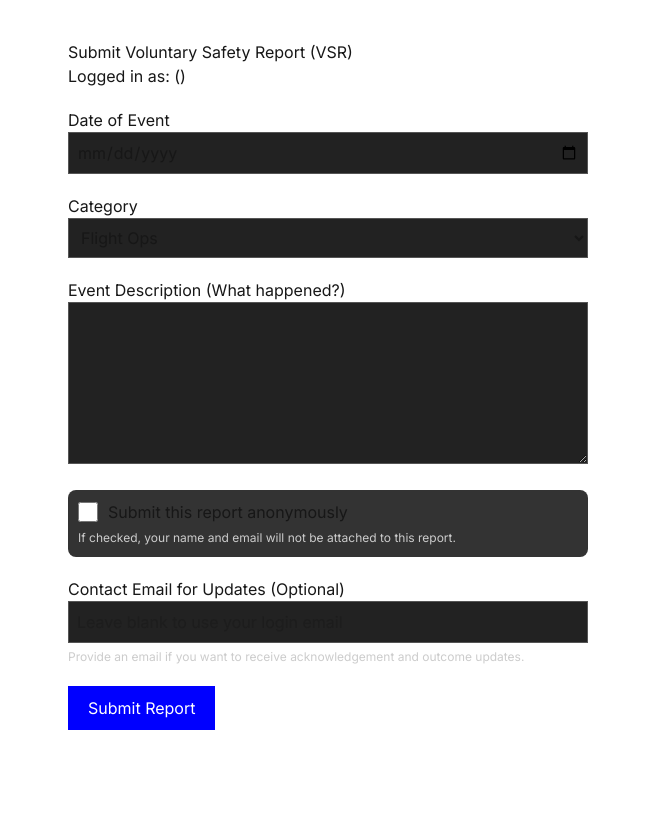
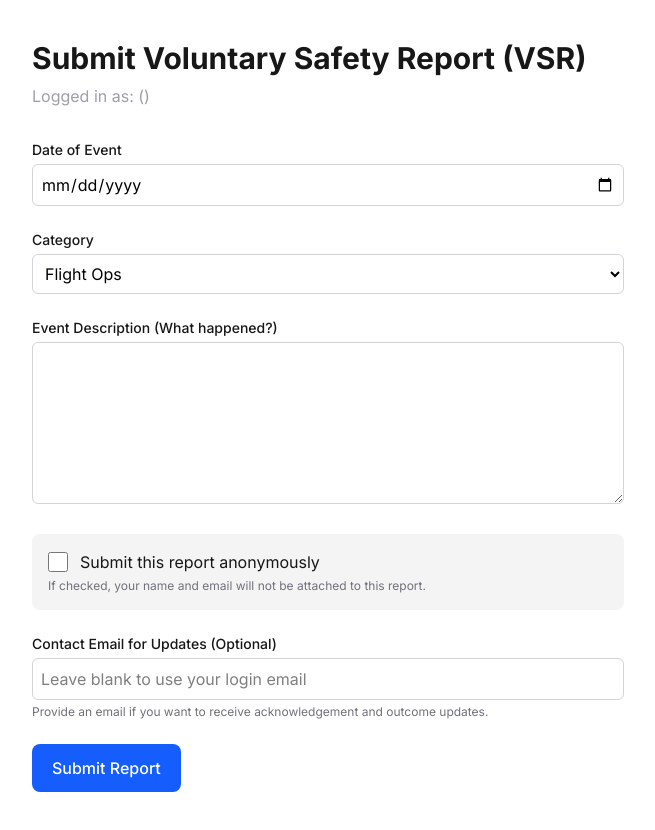
Before and after one commit to 17not70/AeroInsight, a Next.js app: page /submit-vsr in a window 1280 px wide. Shown: the whole page, without its empty margins (312-967 px from the left). Before the commit the page ends 800 px from the top, so only its background shows below. Built offline with nearby package versions, Linux system fonts and the light colour scheme; no server answers; the database is empty; sample sign-in values are in the browser's storage.

Commit message:
Fix: Refactor VSR form with Tailwind for dark mode

```diff
--- a/app/submit-vsr/page.tsx
+++ b/app/submit-vsr/page.tsx
@@ -22,12 +22,8 @@ export default function SubmitVSRPage() {
   const [eventDate, setEventDate] = useState("");
   const [description, setDescription] = useState("");
   const [category, setCategory] = useState("Flight Ops");
-
-  // --- NEW STATE for Anonymity ---
   const [isAnonymous, setIsAnonymous] = useState(false);
   const [contactEmail, setContactEmail] = useState("");
-  // --- END NEW STATE ---
-
   const [isSubmitting, setIsSubmitting] = useState(false);
   const [submitError, setSubmitError] = useState<string | null>(null);
 
@@ -36,7 +32,7 @@ export default function SubmitVSRPage() {
     e.preventDefault();
     setSubmitError(null);
 
-    if (!user) { // This check is a safeguard
+    if (!user) {
       setSubmitError("You must be logged in to submit a report.");
       return;
     }
@@ -44,8 +40,6 @@ export default function SubmitVSRPage() {
     setIsSubmitting(true);
 
     try {
-      // --- NEW LOGIC for Anonymity ---
-      // 1. Create a base report object
       let reportData: any = {
         type: "VSR",
         status: "New",
@@ -53,30 +47,23 @@ export default function SubmitVSRPage() {
         description: description,
         category: category,
         createdAt: serverTimestamp(),
-        isAnonymous: isAnonymous, // Store the user's choice
+        isAnonymous: isAnonymous,
       };
 
-      // 2. Add user info ONLY if not anonymous
       if (isAnonymous) {
         reportData.reporter_id = "anonymous";
         reportData.reporter_email = "anonymous";
       } else {
         reportData.reporter_id = user.uid;
         reportData.reporter_email = user.email;
-        // Only add contact email if they provided one
         if (contactEmail.trim() !== "") {
           reportData.contactEmail = contactEmail.trim();
         }
       }
-      // --- END NEW LOGIC ---
 
-      // 3. Get a reference to the 'reports' collection
       const reportsCollection = collection(firestore, "reports");
-
-      // 4. Add the new document
       await addDoc(reportsCollection, reportData);
 
-      // 5. Success! Redirect to the dashboard
       alert("Report submitted successfully!");
       router.push("/dashboard");
 
@@ -90,35 +77,44 @@ export default function SubmitVSRPage() {
 
   // --- Render Logic ---
   if (loading || !user) {
-    return <div>Loading form...</div>;
+    return <div className="p-10">Loading form...</div>;
   }
 
+  // This layout uses Tailwind classes
   return (
-    <div style={{ padding: "40px", maxWidth: "600px", margin: "auto" }}>
-      <h1>Submit Voluntary Safety Report (VSR)</h1>
-      <p>Logged in as: {appUser?.name} ({appUser?.email})</p>
+    <div className="max-w-2xl p-10 mx-auto">
+      <h1 className="text-3xl font-bold">Submit Voluntary Safety Report (VSR)</h1>
+      <p className="mt-2 text-zinc-400">
+        Logged in as: {appUser?.name} ({appUser?.email})
+      </p>
 
-      <form onSubmit={handleSubmit}>
+      <form onSubmit={handleSubmit} className="mt-8 space-y-6">
         {/* Event Date */}
-        <div style={{ margin: "20px 0" }}>
-          <label>Date of Event</label>
+        <div>
+          <label htmlFor="eventDate" className="block text-sm font-medium">
+            Date of Event
+          </label>
           <input
+            id="eventDate"
             type="date"
             value={eventDate}
             onChange={(e) => setEventDate(e.target.value)}
             required
-            style={{ width: "100%", padding: "8px", background: "#222", border: "1px solid #555" }}
+            className="w-full p-2 mt-1 text-black bg-white border border-zinc-300 rounded-md dark:bg-zinc-800 dark:text-white dark:border-zinc-700"
           />
         </div>
 
         {/* Category */}
-        <div style={{ margin: "20px 0" }}>
-          <label>Category</label>
+        <div>
+          <label htmlFor="category" className="block text-sm font-medium">
+            Category
+          </label>
           <select
+            id="category"
             value={category}
             onChange={(e) => setCategory(e.target.value)}
             required
-            style={{ width: "100%", padding: "8px", background: "#222", border: "1px solid #555" }}
+            className="w-full p-2 mt-1 text-black bg-white border border-zinc-300 rounded-md dark:bg-zinc-800 dark:text-white dark:border-zinc-700"
           >
             <option value="Flight Ops">Flight Ops</option>
             <option value="Ground Handling">Ground Handling</option>
@@ -129,61 +125,68 @@ export default function SubmitVSRPage() {
         </div>
 
         {/* Description */}
-        <div style={{ margin: "20px 0" }}>
-          <label>Event Description (What happened?)</label>
+        <div>
+          <label htmlFor="description" className="block text-sm font-medium">
+            Event Description (What happened?)
+          </label>
           <textarea
+            id="description"
             value={description}
             onChange={(e) => setDescription(e.target.value)}
             required
             rows={6}
-            style={{ width: "100%", padding: "8px", fontFamily: "sans-serif", background: "#222", border: "1px solid #555" }}
+            className="w-full p-2 mt-1 text-black bg-white border border-zinc-300 rounded-md dark:bg-zinc-800 dark:text-white dark:border-zinc-700 font-sans"
           />
         </div>
 
-        {/* --- NEW ANONYMITY SECTION --- */}
-        <div style={{ margin: "20px 0", background: "#333", padding: "10px", borderRadius: "8px" }}>
-          <label style={{ display: "flex", alignItems: "center", cursor: "pointer" }}>
+        {/* Anonymity Section */}
+        <div className="p-4 rounded-lg bg-zinc-100 dark:bg-zinc-800">
+          <label className="flex items-center cursor-pointer">
             <input
               type="checkbox"
               checked={isAnonymous}
-              onChange={(e) => setIsAnonymous(e.g.target.checked)}
-              style={{ width: "20px", height: "20px", marginRight: "10px" }}
+              onChange={(e) => setIsAnonymous(e.target.checked)}
+              className="w-5 h-5 mr-3"
             />
             Submit this report anonymously
           </label>
-          <p style={{ fontSize: "12px", color: "#ccc", marginTop: "5px" }}>
+          <p className="mt-1 text-xs text-zinc-500 dark:text-zinc-400">
             If checked, your name and email will not be attached to this report.
           </p>
         </div>
 
         {/* Show contact email field ONLY if NOT anonymous */}
         {!isAnonymous && (
-          <div style={{ margin: "20px 0" }}>
-            <label>Contact Email for Updates (Optional)</label>
+          <div>
+            <label htmlFor="contactEmail" className="block text-sm font-medium">
+              Contact Email for Updates (Optional)
+            </label>
             <input
+              id="contactEmail"
               type="email"
               value={contactEmail}
               onChange={(e) => setContactEmail(e.target.value)}
               placeholder="Leave blank to use your login email"
-              style={{ width: "100%", padding: "8px", background: "#222", border: "1px solid #555" }}
+              className="w-full p-2 mt-1 text-black bg-white border border-zinc-300 rounded-md dark:bg-zinc-800 dark:text-white dark:border-zinc-700"
             />
-            <p style={{ fontSize: "12px", color: "#ccc", marginTop: "5px" }}>
+            <p className="mt-1 text-xs text-zinc-500 dark:text-zinc-400">
               Provide an email if you want to receive acknowledgement and outcome updates.
             </p>
           </div>
         )}
-        {/* --- END NEW SECTION --- */}
 
         {/* Submit Button */}
+        <div>
           <button
             type="submit"
             disabled={isSubmitting}
-          style={{ padding: "10px 20px", cursor: "pointer", background: "blue", color: "white", border: "none" }}
+            className="px-5 py-3 font-medium text-white bg-blue-600 rounded-lg cursor-pointer hover:bg-blue-700 disabled:bg-zinc-500"
           >
             {isSubmitting ? "Submitting..." : "Submit Report"}
           </button>
+        </div>
 
-        {submitError && <p style={{ color: "red", marginTop: "10px" }}>{submitError}</p>}
+        {submitError && <p className="mt-2 text-red-500">{submitError}</p>}
       </form>
     </div>
   );
```
Lines whose indentation alone changed are shown as unchanged.
